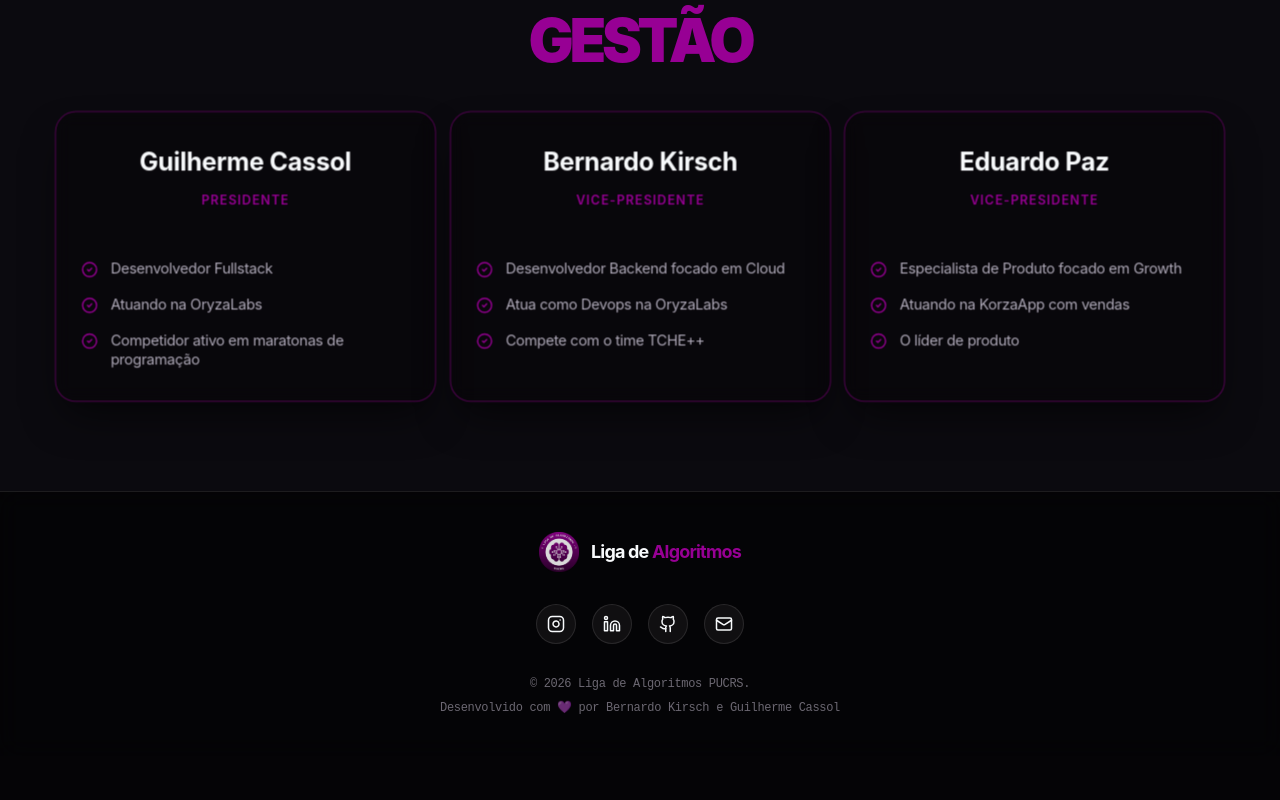
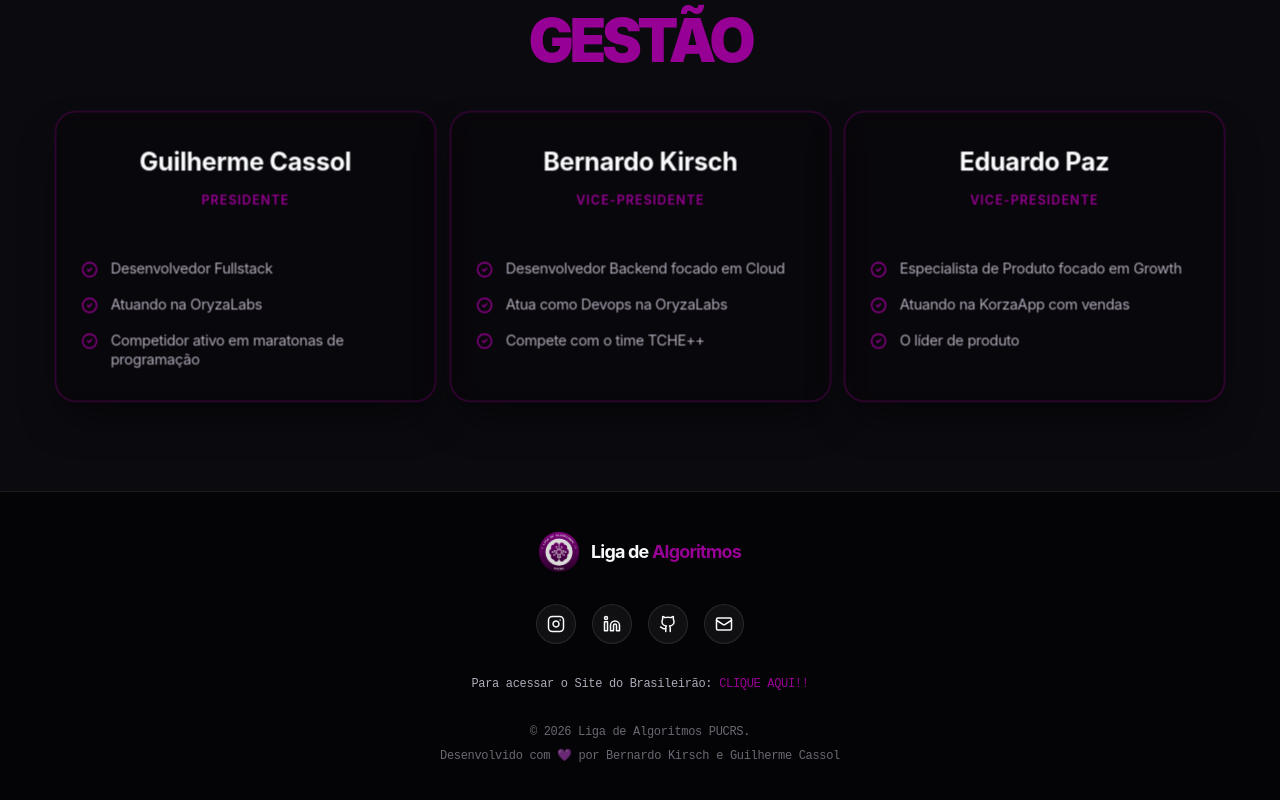
Before and after one commit to Liga-de-Algoritmos-PUCRS/liga-platform-frontend, a React (Vite) app: page / in a window 1280 px wide. Shown: the part 2703-3503 px from the top of the page. Before the commit the page ends 3459 px from the top, so only its background shows below. Built offline with nearby package versions, Linux system fonts and the light colour scheme.

Commit message:
add LigaBrasileirao Ref

```diff
--- a/src/components/home/FooterSection.tsx
+++ b/src/components/home/FooterSection.tsx
@@ -58,7 +58,11 @@ export function FooterSection() {
             </a>
           ))}
         </div>
-
+        <div className="flex flex-col items-center gap-2 text-[10px] md:text-xs text-muted-foreground font-mono">
+          <a href="https://cp.nextline.com.br/problem" target="_blank" rel="noopener noreferrer">
+            <p>Para acessar o Site do Brasileirão: <span className="text-primary hover:underline">CLIQUE AQUI!!</span></p>
+          </a>
+        </div>
         <div className="flex flex-col items-center gap-2 text-[10px] md:text-xs text-muted-foreground font-mono opacity-60">
           <p>© {currentYear} Liga de Algoritmos PUCRS.</p>
           <span className="hover:text-primary transition-colors cursor-default">
```
